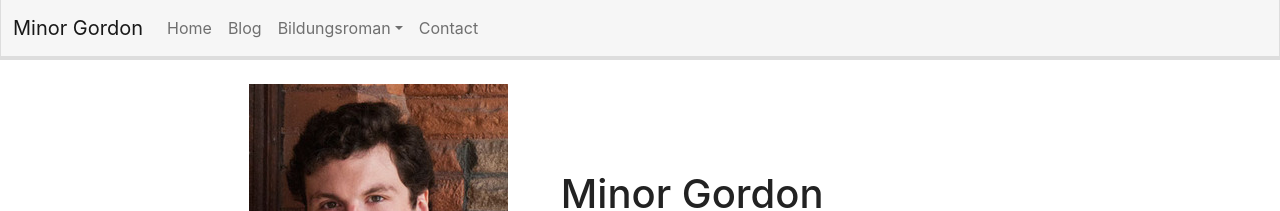
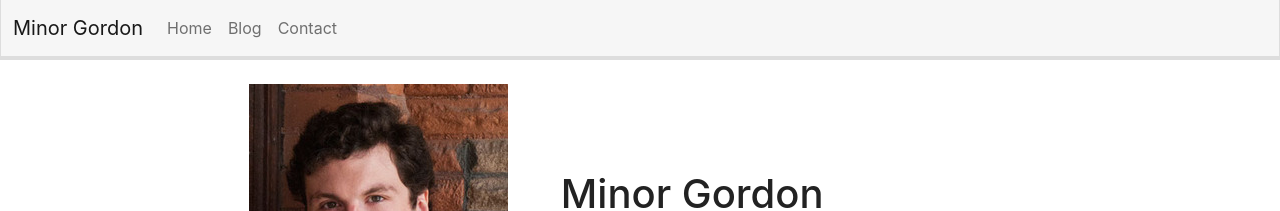
Before and after one commit to minorg/minorgordon.net, a Jekyll site: the page built from index.html, in a window 1280 px wide. Shown: the top 211 px of the page. Built offline with Jekyll 4.4.1, drawn with Linux system fonts in a browser that asks for light colours.

Commit message:
comment out Bildungsroman from navbar

```diff
--- a/_includes/navbar.html
+++ b/_includes/navbar.html
@@ -6,13 +6,13 @@
                 <a class="nav-link" href="/">Home</a>
             </li>
             <li class="nav-item {% if page.url contains '/blog' %}active{% endif %}"><a class="nav-link" href="{{ "/blog/index.html" | prepend: site.baseurl }}">Blog</a></li>
-            <li class="nav-item dropdown">
-                <a class="nav-link dropdown-toggle" data-toggle="dropdown" href="#" role="button" aria-haspopup="true" aria-expanded="false">Bildungsroman</a>
-                <div class="dropdown-menu">
-                    <a class="dropdown-item" href="//bildungsroman.minorgordon.net/Passion/">Passion</a>
-                    <a class="dropdown-item" href="//bildungsroman.minorgordon.net/Thinker-Doer/">Thinker-Doer</a>
-                </div>
-            </li>
+<!--            <li class="nav-item dropdown">-->
+<!--                <a class="nav-link dropdown-toggle" data-toggle="dropdown" href="#" role="button" aria-haspopup="true" aria-expanded="false">Bildungsroman</a>-->
+<!--                <div class="dropdown-menu">-->
+<!--                    <a class="dropdown-item" href="//bildungsroman.minorgordon.net/Passion/">Passion</a>-->
+<!--                    <a class="dropdown-item" href="//bildungsroman.minorgordon.net/Thinker-Doer/">Thinker-Doer</a>-->
+<!--                </div>-->
+<!--            </li>-->
             <li class="nav-item">
                 <a class="nav-link" href="mailto:mail@minorgordon.net">Contact</a>
             </li>
```
